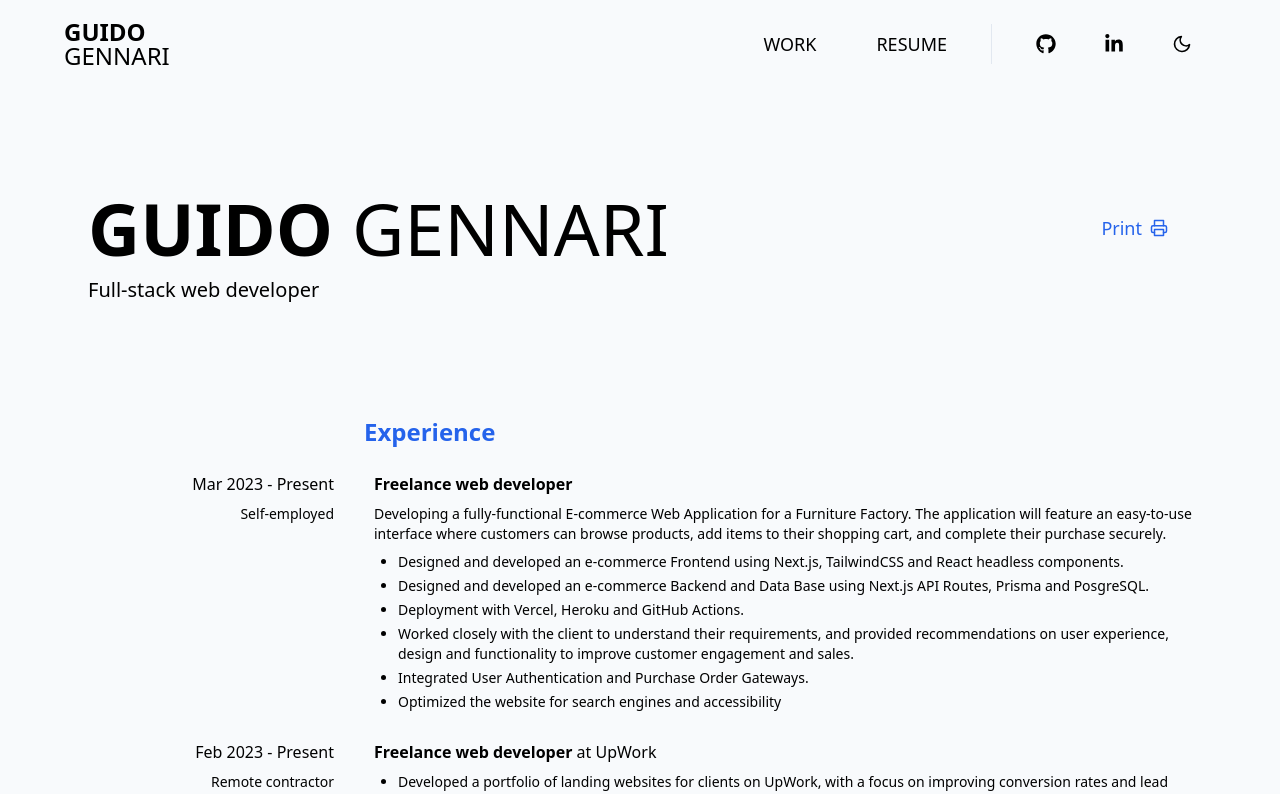
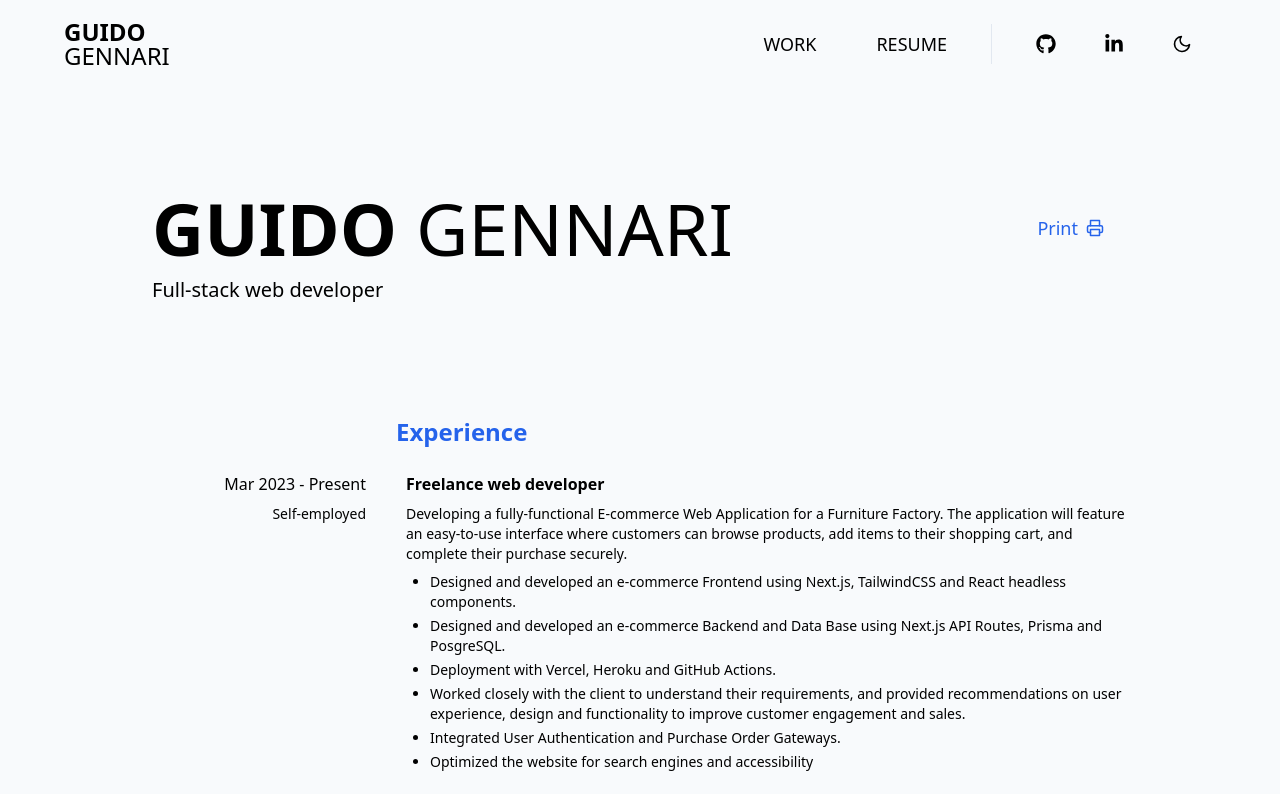
Before and after one commit to xdguido/guidogennari-web, a Next.js app: page /resume in a window 1280 px wide. Shown: the top 794 px of the page. Built offline with nearby package versions, Linux system fonts and the light colour scheme.

Commit message:
feat: update content

```diff
--- a/components/layout.tsx
+++ b/components/layout.tsx
@@ -6,7 +6,9 @@ export default function Layout({ children }: { children: React.ReactNode }) {
     return (
         <div className="flex flex-col min-h-screen bg-slate-50 dark:bg-black dark:text-gray-100">
             <Header />
-            <main className="mx-auto flex flex-auto flex-col max-w-6xl px-6 pb-6">{children}</main>
+            <main className="mx-auto flex flex-auto flex-col max-w-5xl 2xl:max-w-6xl px-6 pb-6">
+                {children}
+            </main>
             {/* <footer className="flex items-center justify-between bg-black dark:bg-gray-300 h-[8rem] p-4 lg:p-5">
                 <h1 className="font-semibold text-white dark:text-black leading-6 text-xl">
                     GUIDO GENNARI
```
Also changed, not shown: public/images/banner2.png.
